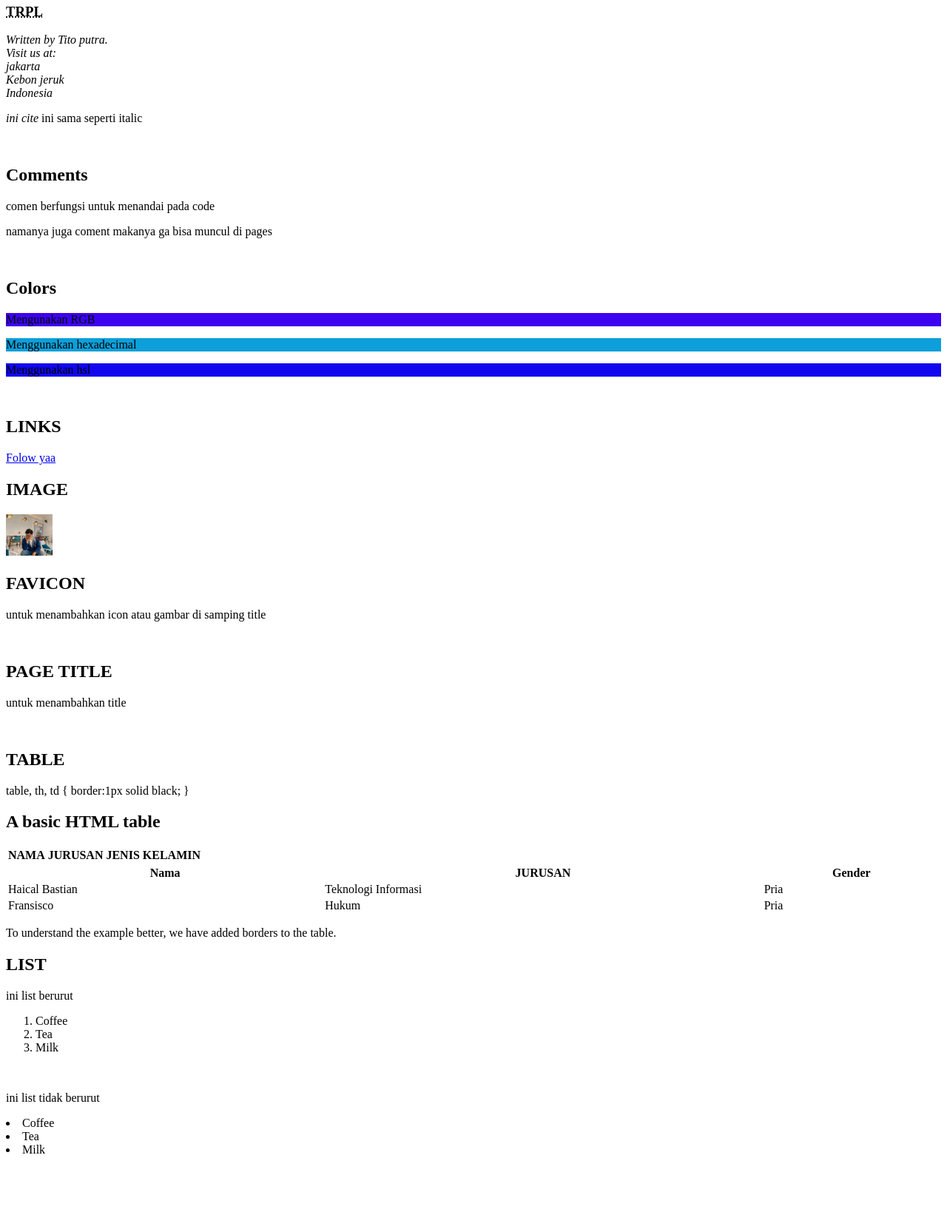
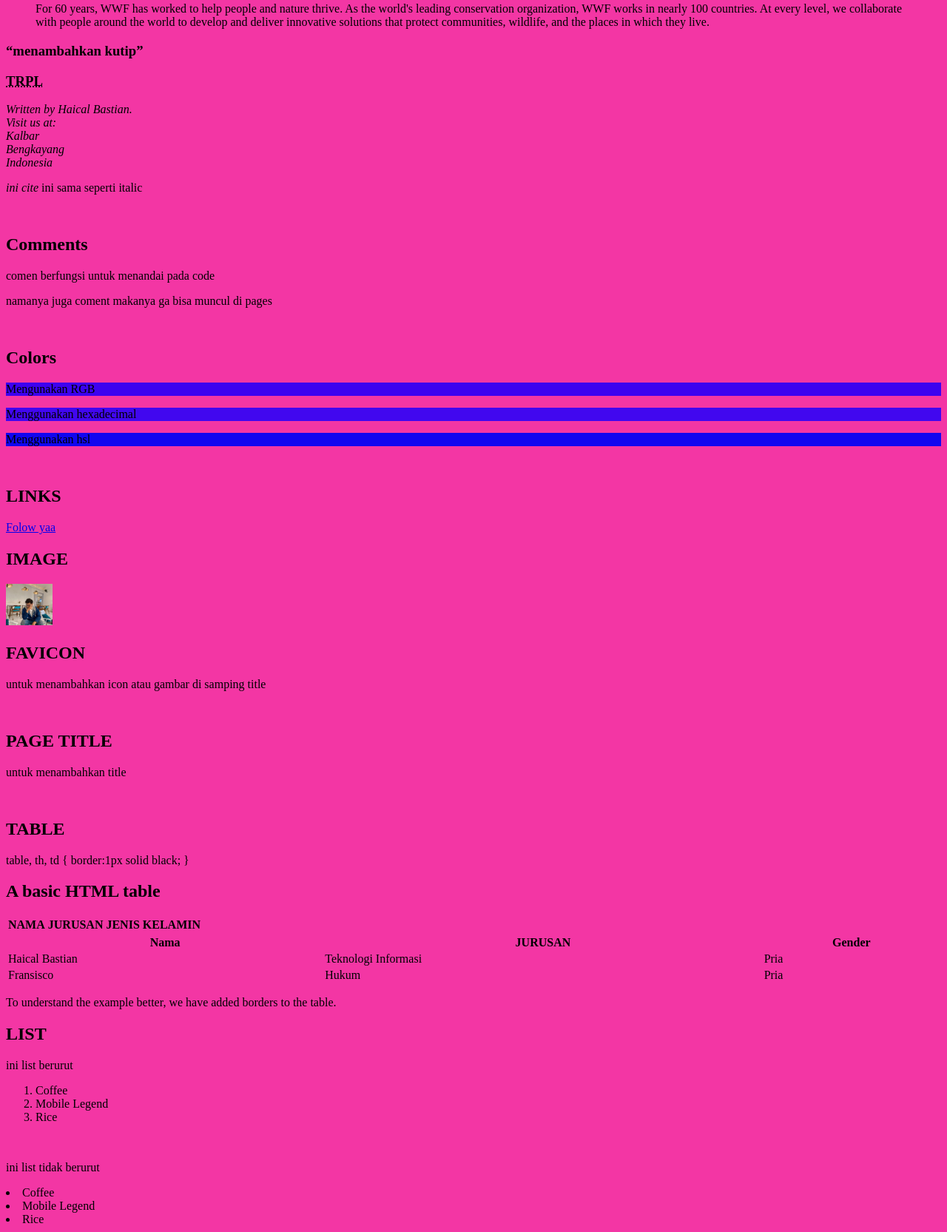
Before and after one commit to caaaaaaaallll/porto, a plain HTML site: page blog.html in a window 1280 px wide. Shown: the part 874-2539 px from the top of the page at 74% size. Before the commit the page ends 2445 px from the top, so only its background shows below. Drawn offline with Linux system fonts and the light colour scheme.

Commit message:
blog.html

```diff
--- a/blog.html
+++ b/blog.html
@@ -19,6 +19,11 @@
     <h2>STYLE</h2>
     <P>tagname style="property:value;</tagname></P>
     <h2 style="color: rgb(228, 9, 244);">ini contoh menggunakan style atribut, mengubah warna background</h2>
+    <body style="background-color:rgb(243, 54, 164);">
+
+      <h1>This is a heading</h1>
+      <p>This is a paragraph.</p>
+
 
     <br>
     <h2>FORMATING</h2>
@@ -41,10 +46,10 @@
       <h3><q>menambahkan kutip</q></h3>
       <h3><abbr title="Teknologi Rekayasa Prangkat Lunak">TRPL</abbr></h3>
       <address>
-        Written by Tito putra.<br>
+        Written by Haical Bastian.<br>
         Visit us at:<br>
-        jakarta<br>
-        Kebon jeruk<br>
+        Kalbar<br>
+        Bengkayang<br>
         Indonesia
         </address>
         <p><cite>ini cite</cite> ini sama seperti italic</p>
@@ -56,7 +61,7 @@
 <br>
         <h2>Colors</h2>
         <p style="background-color:rgb(61, 2, 239);">Mengunakan RGB</p>
-        <p style="background-color:#0c9fd9;">Menggunakan hexadecimal</p>
+        <p style="background-color:#4107ef;">Menggunakan hexadecimal</p>
         <p style="background-color:hsl(243, 95%, 48%);">Menggunakan hsl</p>
 <br>
         <h2>LINKS</h2>
@@ -111,13 +116,13 @@
         <p>ini list berurut</p>
         <ol>
           <li>Coffee</li>
-          <li>Tea</li>
-          <li>Milk</li>
+          <li>Mobile Legend</li>
+          <li>Rice</li>
         </ol>
         <br />
         <p>ini list tidak berurut</p>
         <li>Coffee</li>
-        <li>Tea</li>
-        <li>Milk</li>
+        <li>Mobile Legend</li>
+        <li>Rice</li>
       </body>
 </html>
```
Also changed, not shown: index.html (+5 -0 lines).
